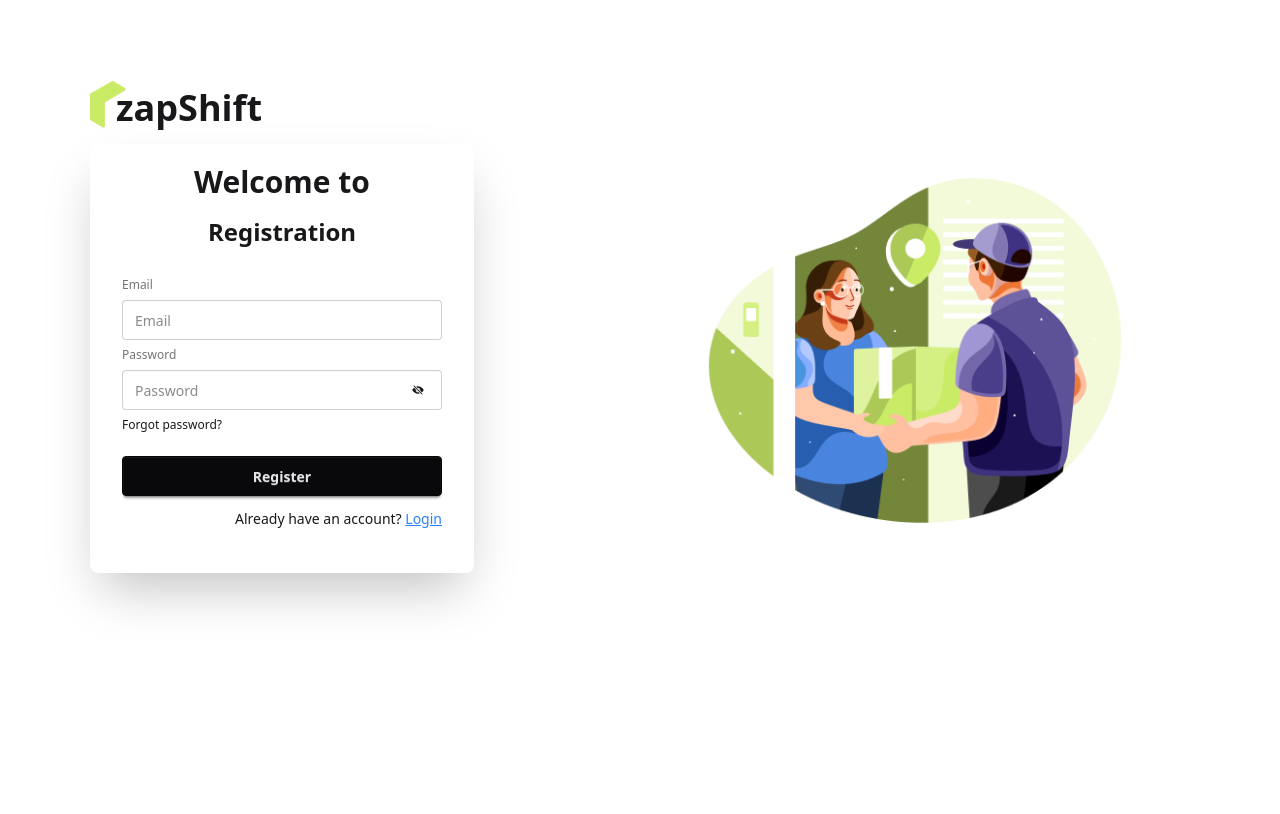
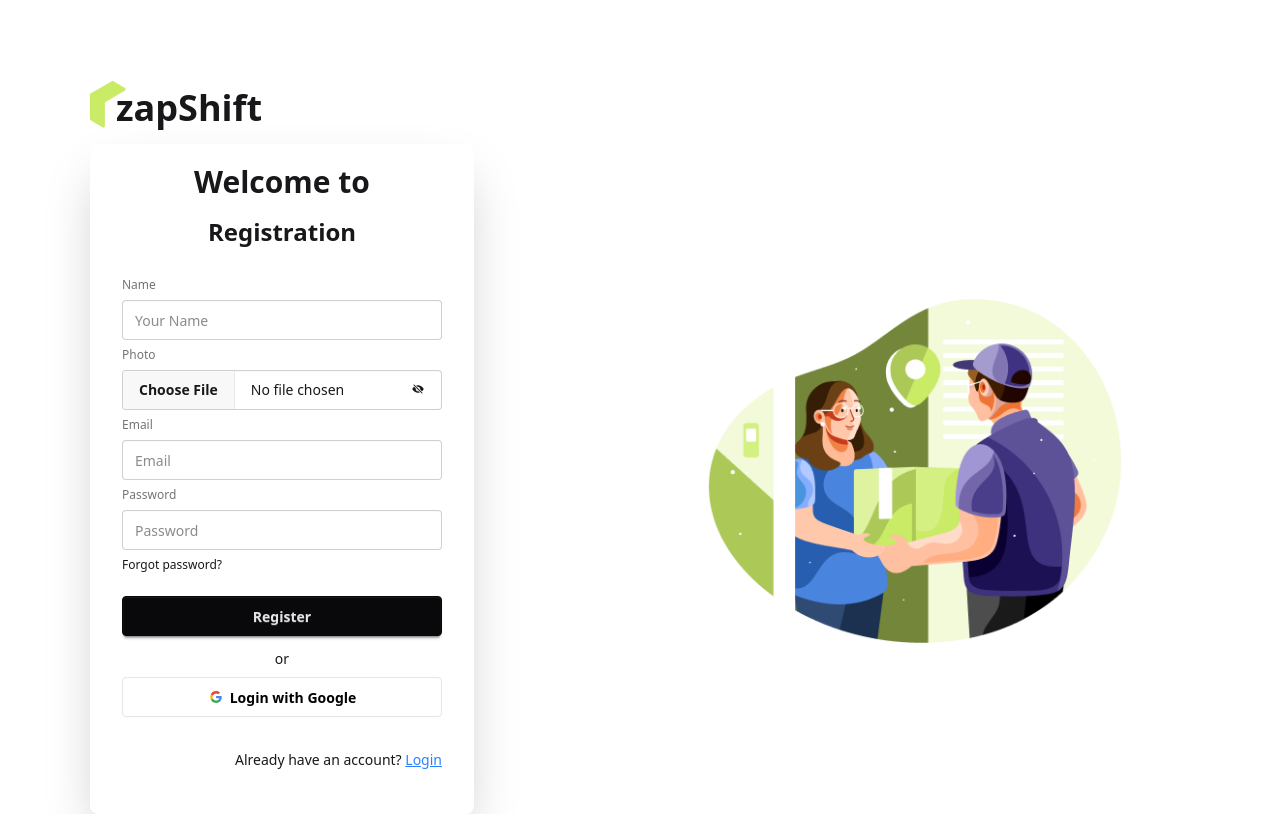
Before and after one commit to MuddacchirIT/my-assignment-11-client, a React app: page /register in a window 1280 px wide. Built offline with nearby package versions, Linux system fonts and the light colour scheme; no server answers; the HTML template or start-up script is replaced by a standard one.

Commit message:
photo hosting

```diff
--- a/src/contexts/AuthContext/AuthProvider.jsx
+++ b/src/contexts/AuthContext/AuthProvider.jsx
@@ -1,24 +1,59 @@
 import {
   createUserWithEmailAndPassword,
+  GoogleAuthProvider,
+  onAuthStateChanged,
   signInWithEmailAndPassword,
+  signInWithPopup,
+  signOut,
 } from "firebase/auth";
-import { useState } from "react";
+import { useEffect, useState } from "react";
 import { auth } from "../../firebase.init.js/firebase.init";
 import { AuthContext } from "./AuthContext";
+const googleProvider = new GoogleAuthProvider();
 const AuthProvider = ({ children }) => {
   const [show, setShow] = useState(false);
+  const [user, setUser] = useState(null);
+  const [loading, setLoading] = useState(true);
+
   const registerUser = (email, password) => {
+    setLoading(true);
     return createUserWithEmailAndPassword(auth, email, password);
   };
 
   const signInUser = (email, password) => {
+    setLoading(true);
     return signInWithEmailAndPassword(auth, email, password);
   };
+  const signInGoogle = () => {
+    setLoading(true);
+    return signInWithPopup(auth, googleProvider);
+  };
+  const logOut = () => {
+    setLoading(true);
+    return signOut(auth);
+  };
+  // observe user state
+  useEffect(() => {
+    const unSubscribe = onAuthStateChanged(auth, (currentUser) => {
+      setUser(currentUser);
+      setLoading(false);
+    });
+    return () => {
+      unSubscribe();
+    };
+  }, []);
+
   const authInfo = {
     registerUser,
     signInUser,
+    signInGoogle,
     show,
     setShow,
+    loading,
+    setLoading,
+    user,
+    setUser,
+    logOut,
   };
   return <AuthContext value={authInfo}>{children}</AuthContext>;
 };
--- a/src/pages/Auth/Login.jsx
+++ b/src/pages/Auth/Login.jsx
@@ -3,6 +3,7 @@
 import { IoEyeOff } from "react-icons/io5";
 import { Link } from "react-router";
 import useAuth from "../../hooks/useAuth";
+import SocialLogin from "./SocialLogin";
 const Login = () => {
   const {
     register,
@@ -47,7 +48,7 @@
           />
           <span
             onClick={() => setShow(!show)}
-            className="absolute right-[50px] top-[240px] cursor-pointer z-50"
+            className="absolute right-[50px] top-[236px] cursor-pointer z-50"
           >
             {show ? <FaEye /> : <IoEyeOff />}
           </span>
@@ -61,6 +62,7 @@
           </div>
           <button className="btn btn-neutral mt-4 mx-2">Login</button>
         </fieldset>
+        <SocialLogin></SocialLogin>
         <p className="text-md text-end mx-2">
           New to zapShift?{" "}
           <Link to="/register">
--- a/src/pages/Auth/Register.jsx
+++ b/src/pages/Auth/Register.jsx
@@ -3,6 +3,7 @@
 import { IoEyeOff } from "react-icons/io5";
 import { Link } from "react-router";
 import useAuth from "../../hooks/useAuth";
+import SocialLogin from "./SocialLogin";
 const Register = () => {
   const { show, setShow, registerUser } = useAuth();
   const {
@@ -11,7 +12,7 @@
     formState: { errors },
   } = useForm();
   const handleRegistration = (data) => {
-    console.log("after register", data);
+    console.log("after register", data.photo[0]);
     registerUser(data.email, data.password)
       .then((result) => {
         console.log(result.user);
@@ -27,6 +28,30 @@
       <h4 className="text-2xl text-center font-semibold">Registration</h4>
       <form onSubmit={handleSubmit(handleRegistration)} className="card-body">
         <fieldset className="fieldset">
+          {/* name field */}
+          <label className="label ml-2">Name</label>
+          <input
+            type="text"
+            {...register("name", { required: true })}
+            className="input mx-auto"
+            placeholder="Your Name"
+          />
+          {errors.name?.type === "required" && (
+            <p className="text-red-500">Name is required.</p>
+          )}
+          {/* photo or image field */}
+          <label className="label ml-2">Photo</label>
+
+          <input
+            type="file"
+            {...register("photo", { required: true })}
+            className="file-input mx-auto"
+            placeholder="Your Photo"
+          />
+          {errors.photo?.type === "required" && (
+            <p className="text-red-500">Photo is required.</p>
+          )}
+          {/* email field */}
           <label className="label ml-2">Email</label>
           <input
             type="email"
@@ -52,7 +77,7 @@
           />
           <span
             onClick={() => setShow(!show)}
-            className="absolute right-[50px] top-[240px] cursor-pointer z-50"
+            className="absolute right-[50px] top-[239px] cursor-pointer z-50"
           >
             {show ? <FaEye /> : <IoEyeOff />}
           </span>
@@ -75,6 +100,7 @@
           </div>
           <button className="btn btn-neutral mt-4 mx-2">Register</button>
         </fieldset>
+        <SocialLogin></SocialLogin>
         <p className="text-md text-end mx-2">
           Already have an account?{" "}
           <Link to="/login">
--- /dev/null
+++ b/src/pages/Auth/SocialLogin.jsx
@@ -0,0 +1,54 @@
+import useAuth from "../../hooks/useAuth";
+const SocialLogin = () => {
+  const { signInGoogle } = useAuth();
+  const handleGoogleSignIn = () => {
+    signInGoogle()
+      .then((result) => {
+        console.log(result.user);
+      })
+      .catch((error) => {
+        console.log(error);
+      });
+  };
+  return (
+    <div className="text-center pb-6">
+      <p className="mb-2">or</p>
+      {/* Google */}
+      <button
+        onClick={handleGoogleSignIn}
+        className="btn w-95/100 bg-white text-black border-[#e5e5e5]"
+      >
+        <svg
+          aria-label="Google logo"
+          width="16"
+          height="16"
+          xmlns="http://www.w3.org/2000/svg"
+          viewBox="0 0 512 512"
+        >
+          <g>
+            <path d="m0 0H512V512H0" fill="#fff"></path>
+            <path
+              fill="#34a853"
+              d="M153 292c30 82 118 95 171 60h62v48A192 192 0 0190 341"
+            ></path>
+            <path
+              fill="#4285f4"
+              d="m386 400a140 175 0 0053-179H260v74h102q-7 37-38 57"
+            ></path>
+            <path
+              fill="#fbbc02"
+              d="m90 341a208 200 0 010-171l63 49q-12 37 0 73"
+            ></path>
+            <path
+              fill="#ea4335"
+              d="m153 219c22-69 116-109 179-50l55-54c-78-75-230-72-297 55"
+            ></path>
+          </g>
+        </svg>
+        Login with Google
+      </button>
+    </div>
+  );
+};
+
+export default SocialLogin;
--- /dev/null
+++ b/src/routes/PrivateRoute.jsx
@@ -0,0 +1,20 @@
+import { Navigate } from "react-router";
+import useAuth from "../hooks/useAuth";
+
+const PrivateRoute = ({ children }) => {
+  const { user, loading } = useAuth();
+
+  if (loading) {
+    return (
+      <div>
+        <span className="loading loading-bars loading-xl"></span>
+      </div>
+    );
+  }
+  if (!user) {
+    return <Navigate to="/login"></Navigate>;
+  }
+  return children;
+};
+
+export default PrivateRoute;
--- a/src/shared/Navbar.jsx
+++ b/src/shared/Navbar.jsx
@@ -1,6 +1,15 @@
-import { NavLink } from "react-router";
+import { Link, NavLink } from "react-router";
 import Logo from "../components/Logo";
+import useAuth from "../hooks/useAuth";
 const Navbar = () => {
+  const { user, logOut } = useAuth();
+  const handleLogOut = () => {
+    logOut()
+      .then()
+      .catch((error) => {
+        console.log(error);
+      });
+  };
   const links = (
     <>
       <li>
@@ -34,7 +43,18 @@
         <ul className="menu menu-horizontal px-1">{links}</ul>
       </div>
       <div className="navbar-end">
-        <a className="btn">Log In</a>
+        {user ? (
+          <a onClick={handleLogOut} className="btn">
+            Log Out
+          </a>
+        ) : (
+          <Link to="/login" className="btn">
+            Log In
+          </Link>
+        )}
+        <Link to="/login" className="btn btn-primary text-black mx-4">
+          Be a Rider
+        </Link>
       </div>
     </div>
   );
```
